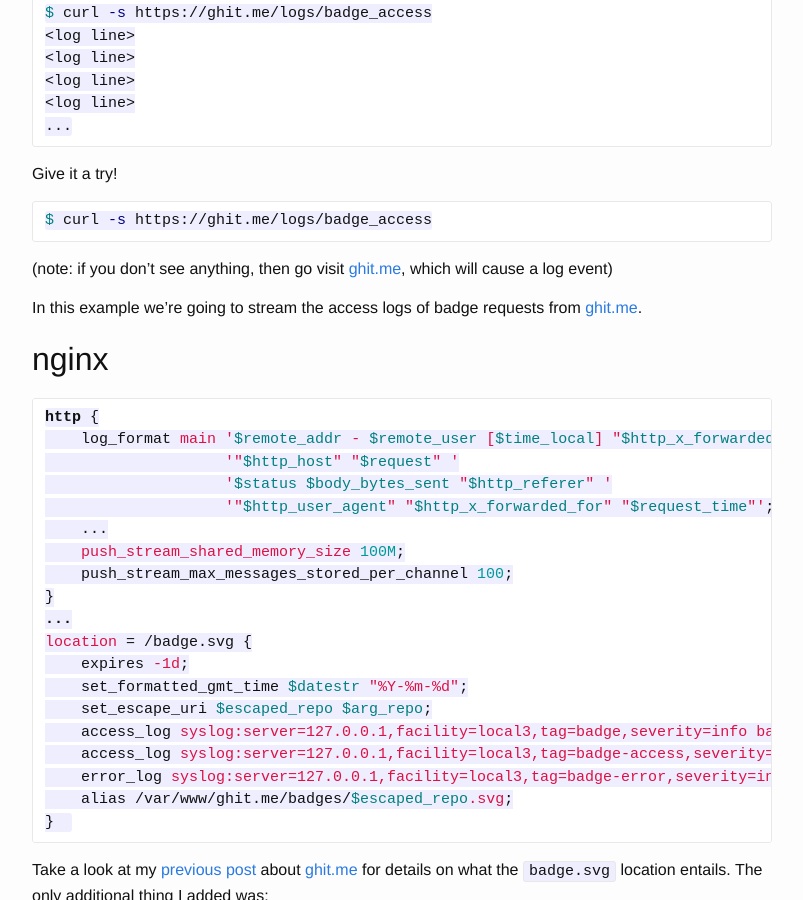
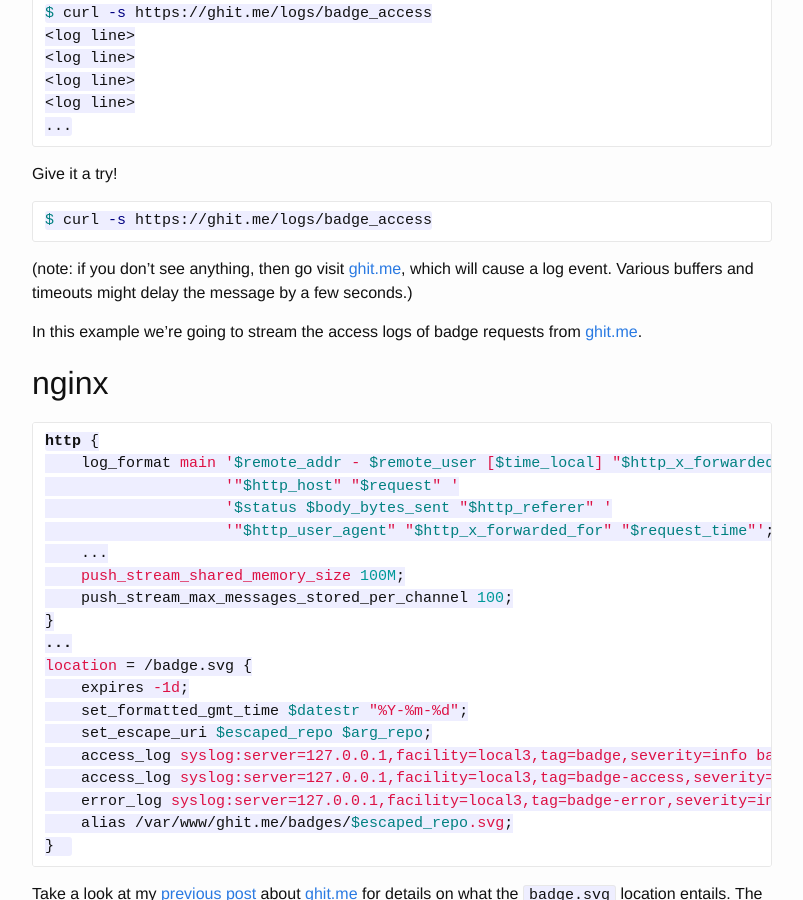
Before and after one commit to benwilber/benwilber.github.io, a Jekyll site: the page built from _posts/2015-12-31-streaming-logs-over-http-with-nginx-syslog-ng.md, in a window 1280 px wide and 900 px high, scrolled down 401 px. Shown: the whole window, without its empty margins (238-1041 px from the left). Built offline with Jekyll 4.4.1, drawn with Linux system fonts in a browser that asks for light colours; comment, search, counter and statistics services are not loaded.

Commit message:
buffers and timeouts

````diff
--- a/_posts/2015-12-31-streaming-logs-over-http-with-nginx-syslog-ng.md
+++ b/_posts/2015-12-31-streaming-logs-over-http-with-nginx-syslog-ng.md
@@ -25,7 +25,7 @@ Give it a try!
 $ curl -s https://ghit.me/logs/badge_access
 ```
 
-(note: if you don't see anything, then go visit [ghit.me](https://ghit.me), which will cause a log event)
+(note: if you don't see anything, then go visit [ghit.me](https://ghit.me), which will cause a log event.  Various buffers and timeouts might delay the message by a few seconds.)
 
 
 In this example we're going to stream the access logs of badge requests from [ghit.me](https://ghit.me/).
````
